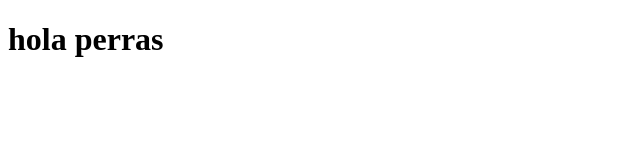
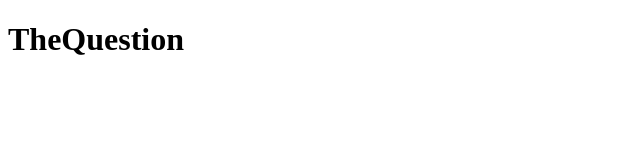
Before and after one commit to ninivre/miPagina, a plain HTML site: page index.html in a window 1280 px wide. Shown: the whole page, without its empty margins (0-640 px from the left). Drawn offline with Linux system fonts and the light colour scheme.

Commit message:
Update index.html

```diff
--- a/index.html
+++ b/index.html
@@ -6,6 +6,6 @@
     <title>Document</title>
 </head>
 <body>
-    <h1>hola perras</h1>
+    <h1>TheQuestion</h1>
 </body>
 </html>
```
